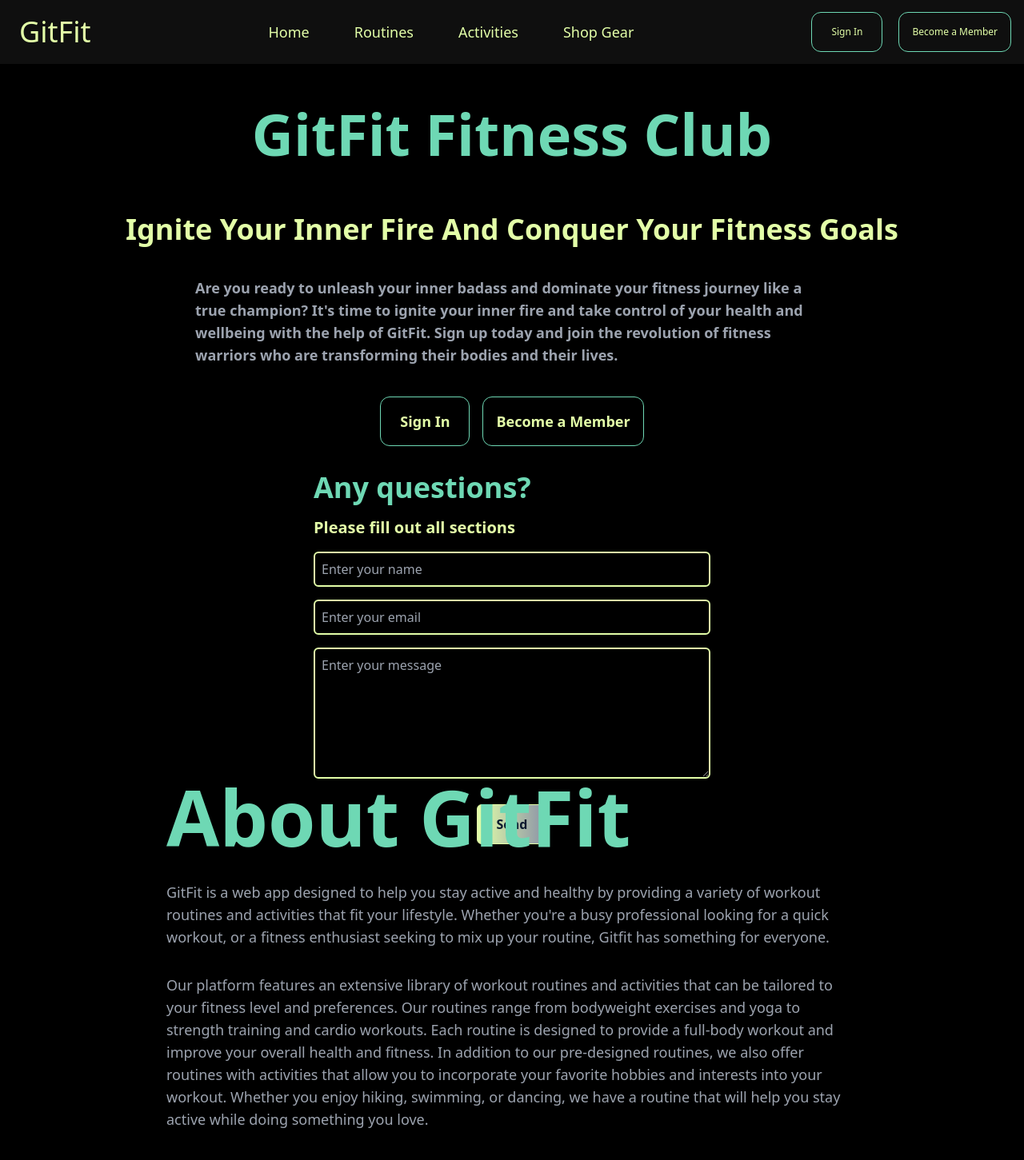
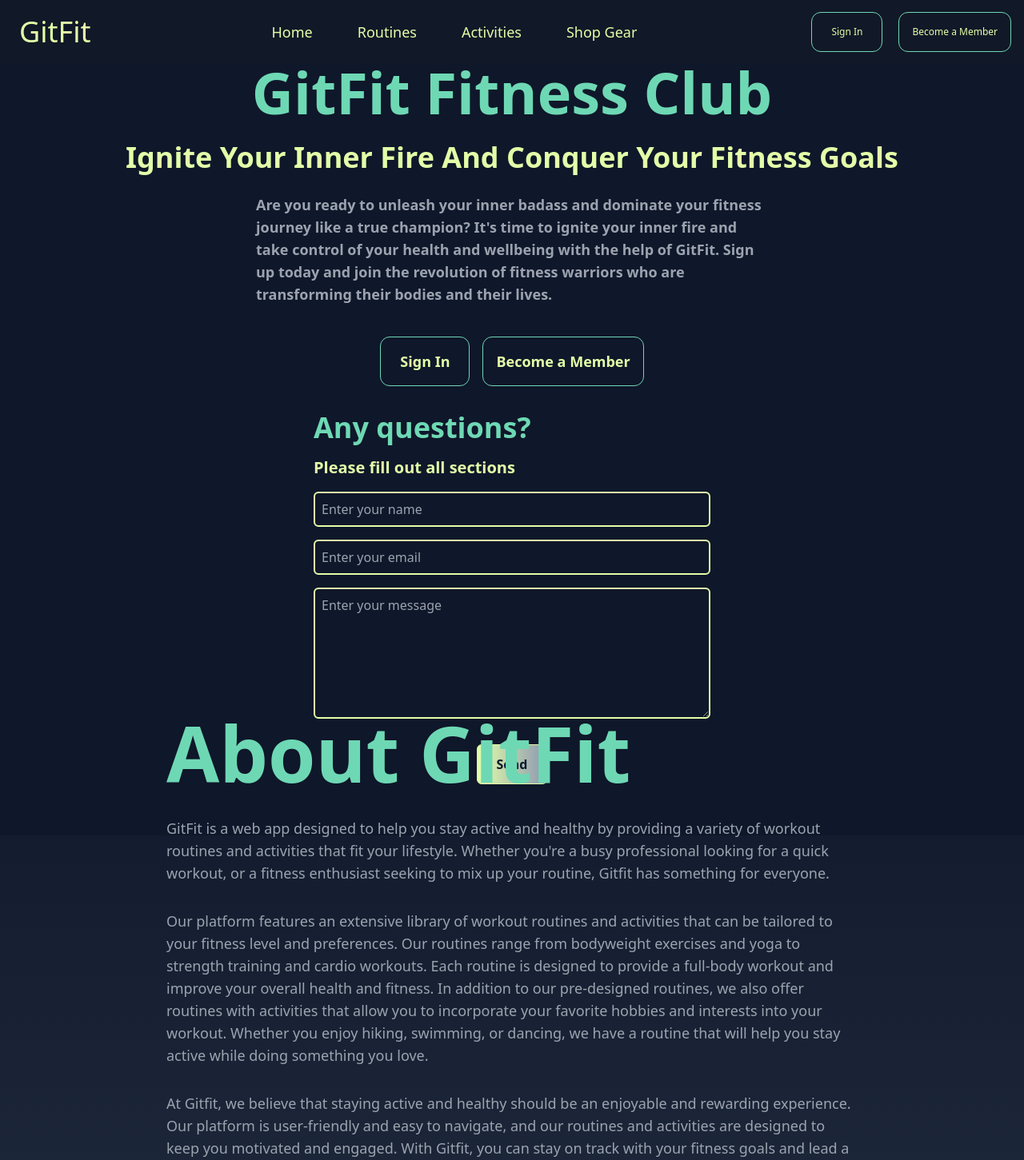
Before and after one commit to AMT98/FitnessTracker_Front-End, a React (Create React App) app: page / in a window 1280 px wide. Shown: the top 1451 px of the page at 80% size. Built offline with nearby package versions, Linux system fonts and the light colour scheme.

Commit message:
Add filter search bar for activities and hid overflow-x

```diff
--- a/src/components/About.js
+++ b/src/components/About.js
@@ -2,7 +2,7 @@ import React from "react";
 
 const About = () => {
   return (
-    <div className="bg-[#000000] flex md:flex-col flex-row w-screen h-screen justify-center items-center">
+    <div className="bg-gradient-to-b from-slate-900 to-slate-800 flex md:flex-col flex-row w-screen h-screen justify-center items-center">
       <div className="w-[90%] md:w-[70%] p-4 text-gray-400 flex flex-col gap-8 ">
         <h1 className="text-4xl md:text-8xl text-[#6ED8B4] font-bold ">About GitFit</h1>
         <h1 className="text-sm md:text-lg">
--- a/src/components/Activities.js
+++ b/src/components/Activities.js
@@ -6,6 +6,7 @@ import { FaHeartbeat } from "react-icons/fa";
 import AddActivity from "./AddActivity";
 const Activities = () => {
   const [activities, setActivities] = useState([]);
+  const [searchTerm, setSearchTerm] = useState("");
 
   useEffect(() => {
     const fetchActivities = async () => {
@@ -14,6 +15,10 @@ const Activities = () => {
     };
     fetchActivities();
   }, [fetchAllActivities()]);
+
+  const handleSearchSubmit = (e) => {
+    e.preventDefault();
+  };
   // console.log(activities);
   // let box = document.querySelector(".container");
   // const prevBtn = () => {
@@ -24,14 +29,40 @@ const Activities = () => {
   //   let width = box.clientWidth;
   //   box.scrollLeft = box.scrollLeft + width;
   // };
+  // console.log(searchTerm);
   return (
-    <div className="bg-black items-center justify-center flex p-6 flex-col h-full w-full">
-      <h1 className="text-[#6ED8B4] text-6xl flex items-center justify-center mb-[2%] ">
+    <div className="bg-gradient-to-b from-gray-900 items-center justify-center flex p-6 flex-col h-auto w-full">
+      <h1 className="text-[#6ED8B4] text-6xl flex items-center justify-center mt-[17%] md:mt-[8%] mb-[1%] ">
         Activities
       </h1>
+      <form onSubmit={handleSearchSubmit} className="my-[5%] md:my-[1%]">
+        <label>
+          <input
+            className="px-8 py-2 rounded-xl flex items-center justify-center"
+            type="search"
+            placeholder="Search"
+            value={searchTerm}
+            onChange={(e) => setSearchTerm(e.target.value)}
+          ></input>
+        </label>
+      </form>
       {localStorage.getItem("token") && <AddActivity />}
-      <div className="flex flex-col md:flex-row gap-6 flex-wrap items-center justify-center mt-6">
-        {activities.map((activity) => (
+      <div className="flex flex-col md:flex-row gap-6 flex-wrap items-center justify-center mt-6 h-full">
+        {activities
+          .filter((value) => {
+            if (searchTerm === "") {
+              return value;
+            } else if (
+              value.name.toLowerCase().includes(searchTerm.toLowerCase())
+            ) {
+              return value;
+            } else if (
+              value.description.toLowerCase().includes(searchTerm.toLowerCase())
+            ) {
+              return value;
+            }
+          })
+          .map((activity) => (
             <div
               key={activity.id}
               className="flex flex-col border rounded-2xl border-[#6ED8B4] p-6 font-bold bg-[#E3FFA8] md:w-[20%] w-[90%] shadow-lg h-[350px] shadow-[#6ED8B4] "
--- a/src/components/App.js
+++ b/src/components/App.js
@@ -33,7 +33,7 @@ const App = () => {
           isLoggedIn={isLoggedIn}
           setIsLoggedIn={setIsLoggedIn}
         />
-        <div>
+        <div className="overflow-x-hidden">
           <Routes>
             <Route
               path="/login"
--- a/src/components/Contact.js
+++ b/src/components/Contact.js
@@ -4,7 +4,7 @@ const Contact = () => {
   return (
     <div
       name="contact"
-      className="w-full h-screen bg-[#000000] p-4 text-[#E3FFA8]"
+      className="w-full h-screen bg-slate-900 p-4 text-[#E3FFA8]"
     >
       <div className="flex flex-col p-4  max-w-screen-lg mx-auto h-full">
         <div className=" flex justify-center items-center">
--- a/src/components/Home.js
+++ b/src/components/Home.js
@@ -13,15 +13,15 @@ const Home = (props) => {
   }, [props.isLoggedIn, props.setIsLoggedIn]);
   return (
     <>
-      <div className="bg-[#000000] flex flex-col md:flex-row gap-11 h-screen w-screen">
+      <div className="bg-slate-900 flex flex-col md:flex-row gap-11 h-screen w-screen pt-4">
         <div className="flex md:w-auto mt-[4%] flex-col items-center ">
-          <h1 className="text-4xl md:text-7xl text-[#6ED8B4] font-bold capitalize mb-[5%]">
+          <h1 className="text-4xl md:text-7xl text-[#6ED8B4] font-bold capitalize mb-[2%] mt-10 md:mt-3">
             GitFit fitness club
           </h1>
-          <h2 className="md:text-4xl text-lg text-[#E3FFA8] font-bold capitalize mb-[3%] ml-6 md:ml-0">
+          <h2 className="md:text-4xl text-lg text-[#E3FFA8] font-bold capitalize mb-[2%] ml-6 md:ml-0">
             Ignite Your Inner Fire and Conquer Your Fitness Goals
           </h2>
-          <h4 className="text-gray-400 font-bold text-md md:text-lg mb-[3%] w-auto md:w-[60%] mx-6 md:ml-0">
+          <h4 className="text-gray-400 font-bold text-md md:text-lg mb-[3%] w-auto md:w-[50%] mx-6 md:mx-0">
             Are you ready to unleash your inner badass and dominate your fitness
             journey like a true champion? It's time to ignite your inner fire
             and take control of your health and wellbeing with the help of
--- a/src/components/NavBar.js
+++ b/src/components/NavBar.js
@@ -40,9 +40,9 @@ const NavBar = (props) => {
     },
   ];
   return (
-    <div className="flex justify-between items-center w-full h-20 px-4 text-[#E3FFA8] bg-[#0F0F0F] z-40 sticky ">
+    <div className="flex justify-between items-center w-full h-20 px-4 text-[#E3FFA8] bg-gray-900 z-40 fixed ">
       <div>
-        <h2 className="text-xl md:text-4xl font-signature hover:text-[#6ED8B4] ml-2 text-[#E3FFA8] cursor-pointer">
+        <h2 className="text-xl md:text-4xl font-signature hover:text-[#6ED8B4] m-2 text-[#E3FFA8] cursor-pointer">
           GitFit
         </h2>
       </div>
--- a/src/components/Register.js
+++ b/src/components/Register.js
@@ -7,7 +7,7 @@ const Register = (props) => {
   const [username, setUsername] = useState("");
   const [password, setPassword] = useState("");
   const [token, setToken] = useState("");
-  const [errorMsg, setErrorMsg] = useState("");
+  const [errorMsg, setErrorMsg] = useState("Please enter username & password");
   const navigate = useNavigate();
   const handleRegister = async (e) => {
     e.preventDefault();
```
Lines whose indentation alone changed are shown as unchanged.
